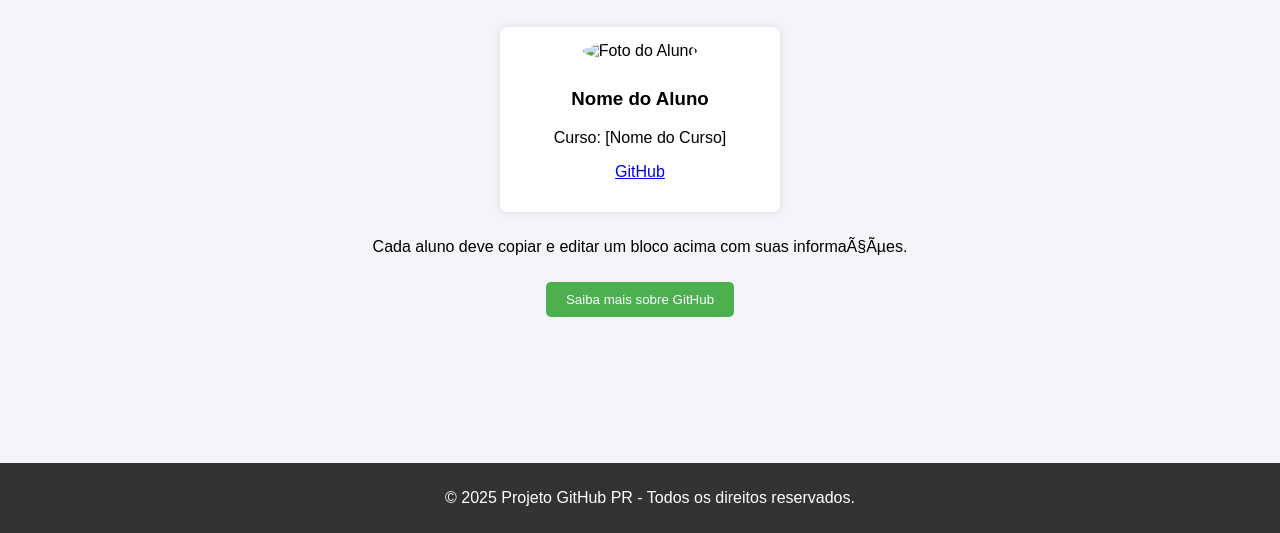
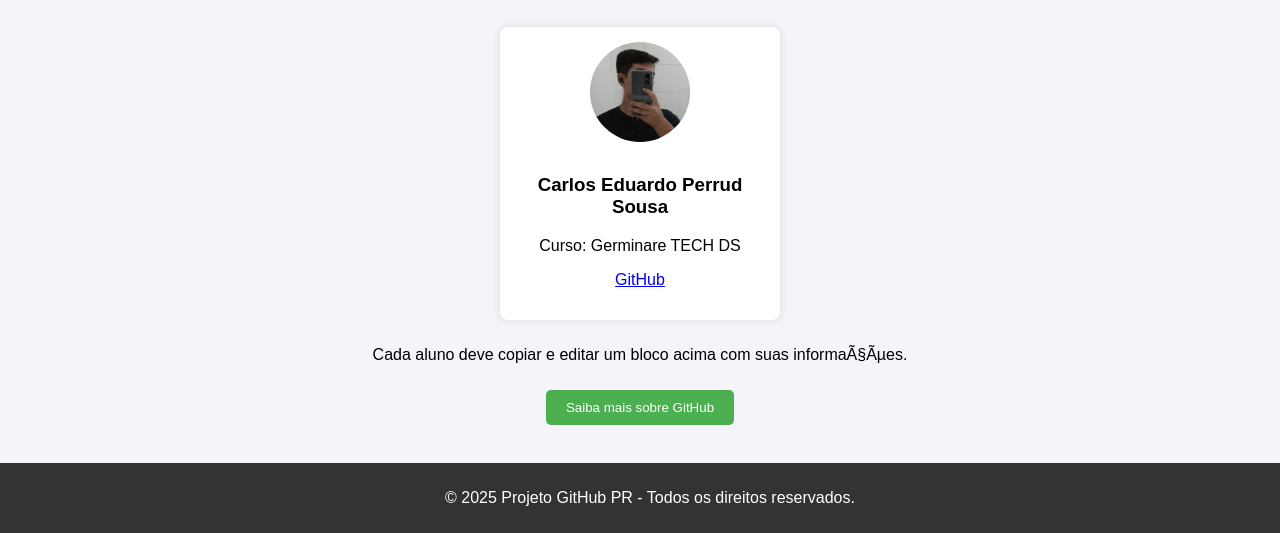
Before and after one commit to CamillaMoreno/Atividade2---Devops, a plain HTML site: page index.html in a window 1280 px wide. Shown: the part 267-800 px from the top of the page. Drawn offline with Linux system fonts and the light colour scheme.

Commit message:
commitando

```diff
--- a/index.html
+++ b/index.html
@@ -21,7 +21,7 @@
             padding: 20px;
             text-align: center;
         }
-        .perfil-container {
+        .perfil-container5 {
             display: flex;
             flex-wrap: wrap;
             justify-content: center;
@@ -81,12 +81,12 @@
 
     <section>
         <h2>Perfis dos Alunos</h2>
-        <div class="perfil-container">
+        <div class="perfil-container5">
             <div class="perfil">
-                <img class="foto" src="[URL da foto do aluno]" alt="Foto do Aluno">
-                <h3>Nome do Aluno</h3>
-                <p>Curso: [Nome do Curso]</p>
-                <p><a href="[URL do GitHub]" target="_blank">GitHub</a></p>
+                <img class="foto" src="Cadu.jpg" alt="Foto do Aluno">
+                <h3>Carlos Eduardo Perrud Sousa</h3>
+                <p>Curso: Germinare TECH DS</p>
+                <p><a href="https://github.com/CaduPerrudGerminare" target="_blank">GitHub</a></p>
             </div>
         </div>
         <p>Cada aluno deve copiar e editar um bloco acima com suas informaÃ§Ãµes.</p>
```
Also changed, not shown: Cadu.jpg (added).
